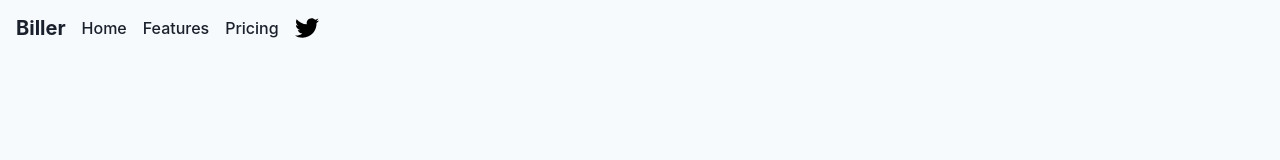
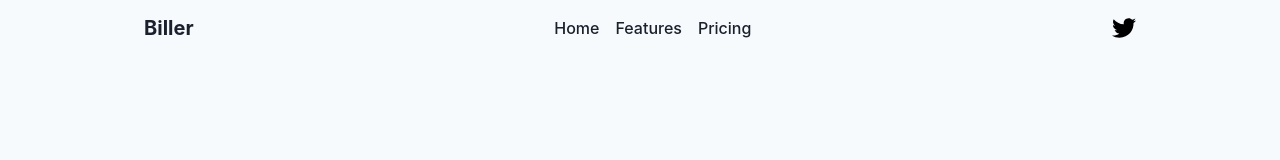
Before and after one commit to bdcorps/chakra-ui-landing-page-nextjs, a React (Vite) app: page / in a window 1280 px wide. Shown: the top 160 px of the page. Built offline with nearby package versions, Linux system fonts and the light colour scheme.

Commit message:
fix padding

```diff
--- a/src/components/HeaderResponsive.tsx
+++ b/src/components/HeaderResponsive.tsx
@@ -2,6 +2,7 @@ import { HamburgerIcon } from "@chakra-ui/icons";
 import {
   Box,
   chakra,
+  Container,
   Drawer,
   DrawerBody,
   DrawerCloseButton,
@@ -29,7 +30,7 @@ const navLinks = [
 
 const DesktopSidebarContents = ({ name }: any) => {
   return (
-    <Box maxW="container.lg">
+    <Container maxW={["full", "container.lg"]} p={0}>
       <Stack
         justify="space-between"
         p={[0, 4]}
@@ -61,7 +62,7 @@ const DesktopSidebarContents = ({ name }: any) => {
           </LinkOverlay>
         </LinkBox>
       </Stack>
-    </Box>
+    </Container>
   );
 };
 const MobileSidebar = ({ name }: any) => {
```
